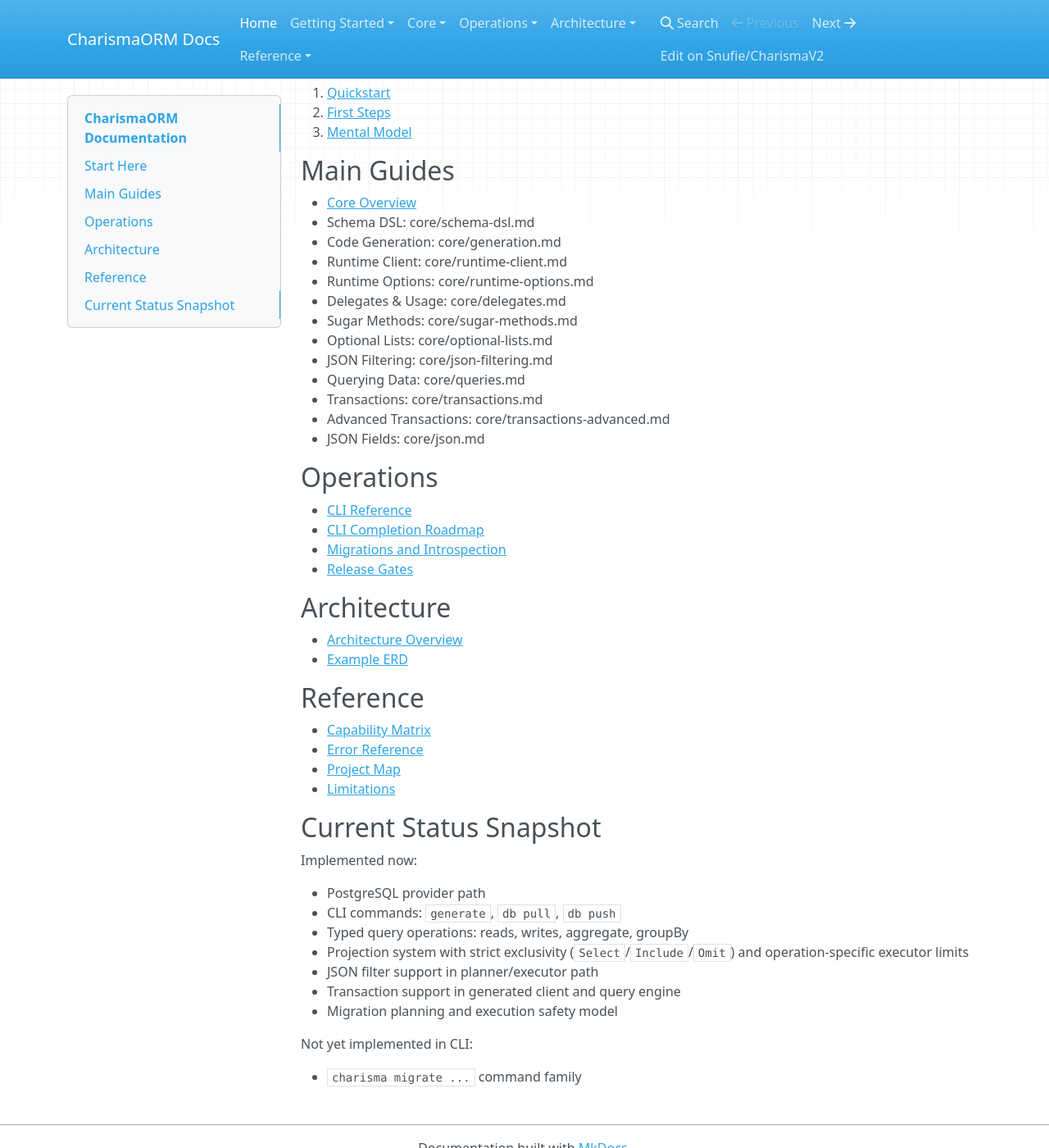
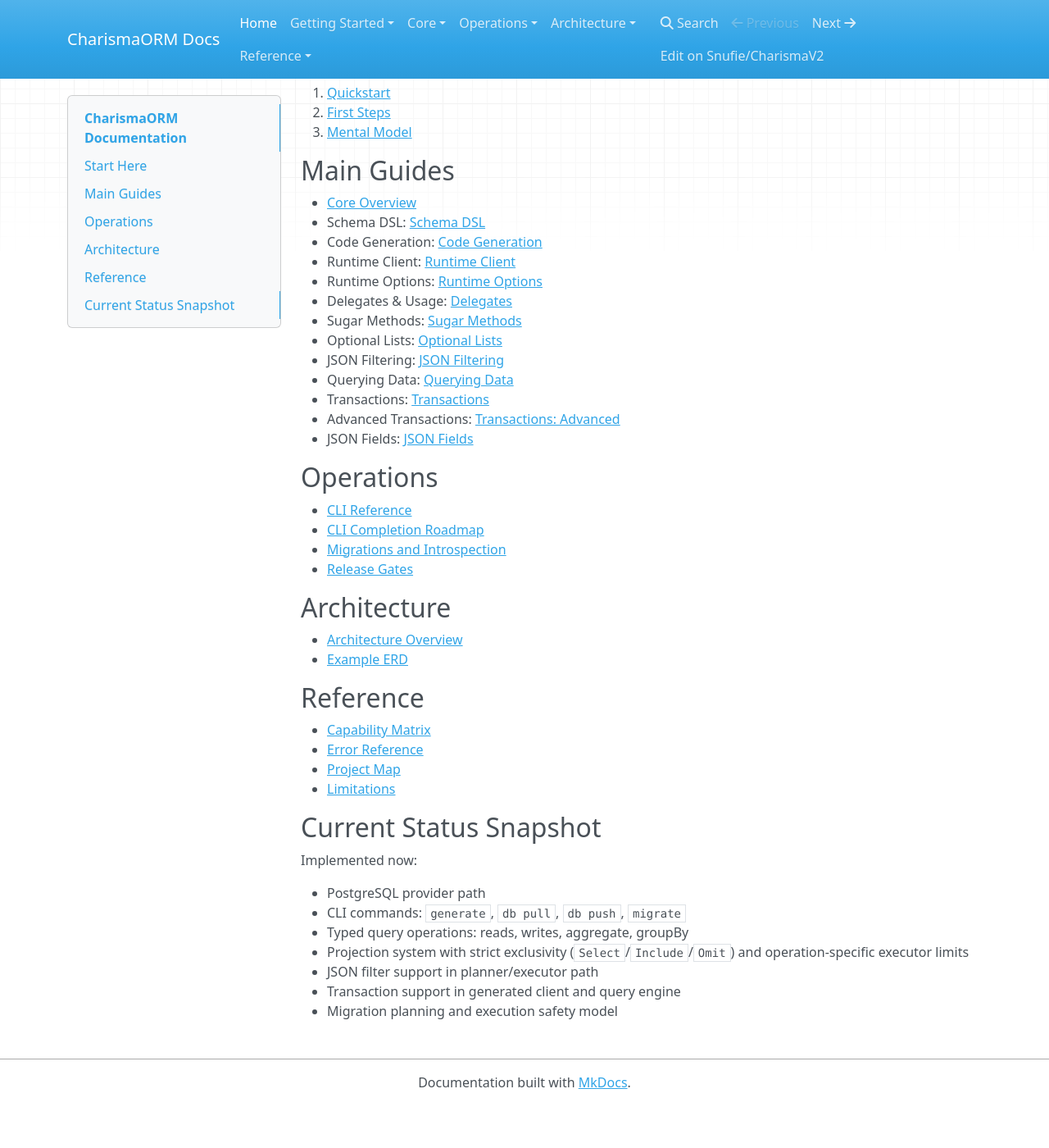
Before and after one commit to Snufie/CharismaORM, an MkDocs documentation site: the page built from docs/index.md, in a window 1280 px wide and 1400 px high, scrolled down 288 px. Shown: the whole window at 82% size. Built offline with MkDocs 1.6.1, drawn with Linux system fonts in a browser that asks for light colours; nearby versions of some CDN libraries; after the commit the page ends 1636 px from its top, so only the background shows below that.

Commit message:
Fixed typos and misinformation

```diff
--- a/docs/core/index.md
+++ b/docs/core/index.md
@@ -4,16 +4,16 @@ This section groups the core conceptual guides for CharismaORM: schema DSL, gene
 
 Start here:
 
-- [Schema DSL](core/schema-dsl.md)
-- [Code Generation](core/generation.md)
-- [Runtime Client](core/runtime-client.md)
-- [Runtime Options](core/runtime-options.md)
-- [Delegates & Usage](core/delegates.md)
-- [Sugar Methods](core/sugar-methods.md)
-- [Optional Lists](core/optional-lists.md)
-- [JSON Filtering](core/json-filtering.md)
-- [Querying Data](core/queries.md)
-- [Transactions](core/transactions.md)
-- [Advanced Transactions](core/transactions-advanced.md)
-- [UUIDv7 timestamps](core/uuidv7.md)
-- [JSON Fields](core/json.md)
+- [Schema DSL](schema-dsl.md)
+- [Code Generation](generation.md)
+- [Runtime Client](runtime-client.md)
+- [Runtime Options](runtime-options.md)
+- [Delegates & Usage](delegates.md)
+- [Sugar Methods](sugar-methods.md)
+- [Optional Lists](optional-lists.md)
+- [JSON Filtering](json-filtering.md)
+- [Querying Data](queries.md)
+- [Transactions](transactions.md)
+- [Advanced Transactions](transactions-advanced.md)
+- [UUIDv7 timestamps](uuidv7.md)
+- [JSON Fields](json.md)
--- a/docs/index.md
+++ b/docs/index.md
@@ -15,18 +15,18 @@ If this is your first time with CharismaORM, read in this order:
 ## Main Guides
 
 - [Core Overview](core/index.md)
-  - Schema DSL: core/schema-dsl.md
-  - Code Generation: core/generation.md
-  - Runtime Client: core/runtime-client.md
-  - Runtime Options: core/runtime-options.md
-  - Delegates & Usage: core/delegates.md
-  - Sugar Methods: core/sugar-methods.md
-  - Optional Lists: core/optional-lists.md
-  - JSON Filtering: core/json-filtering.md
-  - Querying Data: core/queries.md
-  - Transactions: core/transactions.md
-  - Advanced Transactions: core/transactions-advanced.md
-  - JSON Fields: core/json.md
+  - Schema DSL: [Schema DSL](core/schema-dsl.md)
+  - Code Generation: [Code Generation](core/generation.md)
+  - Runtime Client: [Runtime Client](core/runtime-client.md)
+  - Runtime Options: [Runtime Options](core/runtime-options.md)
+  - Delegates & Usage: [Delegates](core/delegates.md)
+  - Sugar Methods: [Sugar Methods](core/sugar-methods.md)
+  - Optional Lists: [Optional Lists](core/optional-lists.md)
+  - JSON Filtering: [JSON Filtering](core/json-filtering.md)
+  - Querying Data: [Querying Data](core/queries.md)
+  - Transactions: [Transactions](core/transactions.md)
+  - Advanced Transactions: [Transactions: Advanced](core/transactions-advanced.md)
+  - JSON Fields: [JSON Fields](core/json.md)
 
 ## Operations
 
@@ -52,13 +52,9 @@ If this is your first time with CharismaORM, read in this order:
 Implemented now:
 
 - PostgreSQL provider path
-- CLI commands: `generate`, `db pull`, `db push`
+- CLI commands: `generate`, `db pull`, `db push`, `migrate`
 - Typed query operations: reads, writes, aggregate, groupBy
 - Projection system with strict exclusivity (`Select`/`Include`/`Omit`) and operation-specific executor limits
 - JSON filter support in planner/executor path
 - Transaction support in generated client and query engine
 - Migration planning and execution safety model
-
-Not yet implemented in CLI:
-
-- `charisma migrate ...` command family
```
